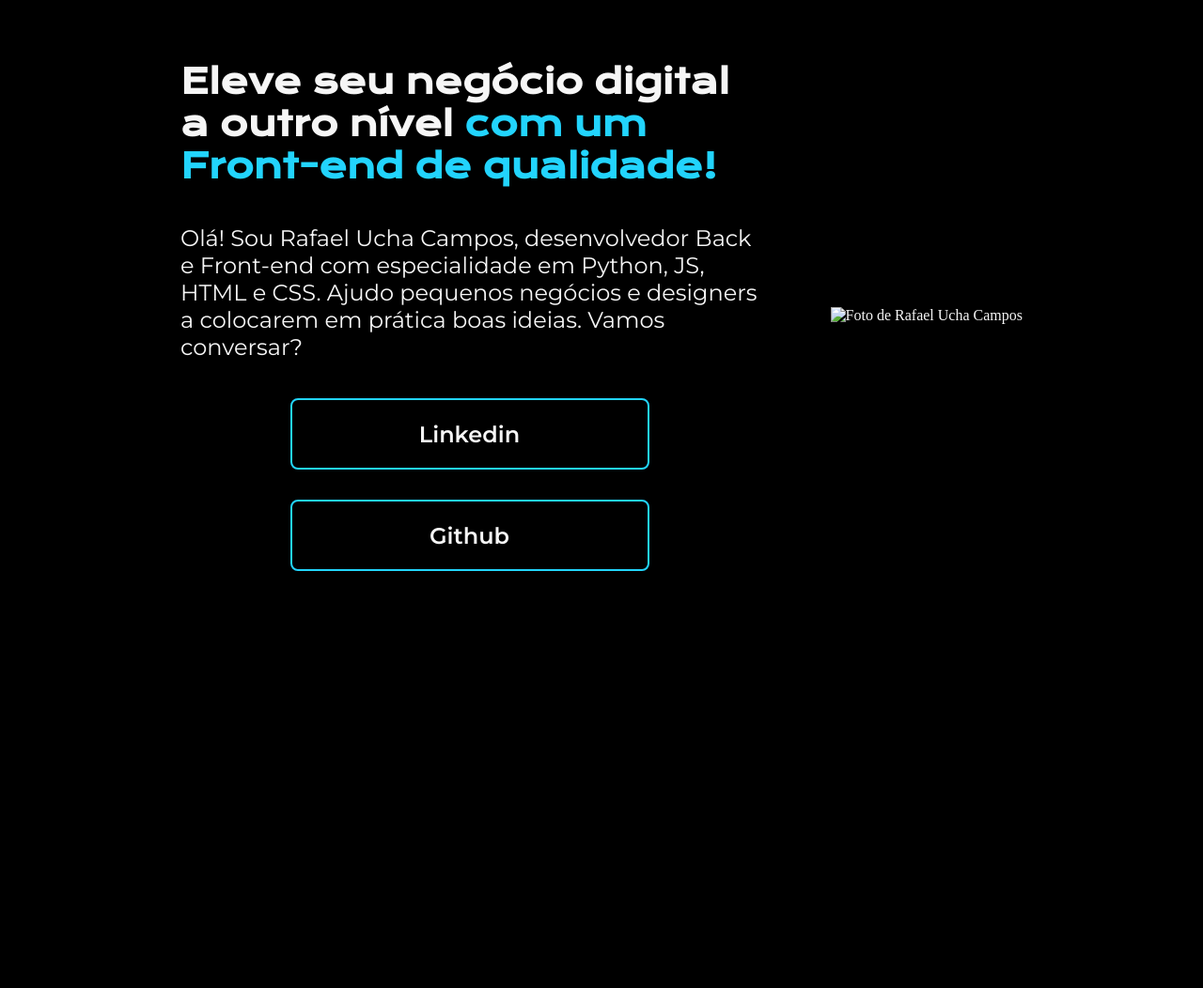
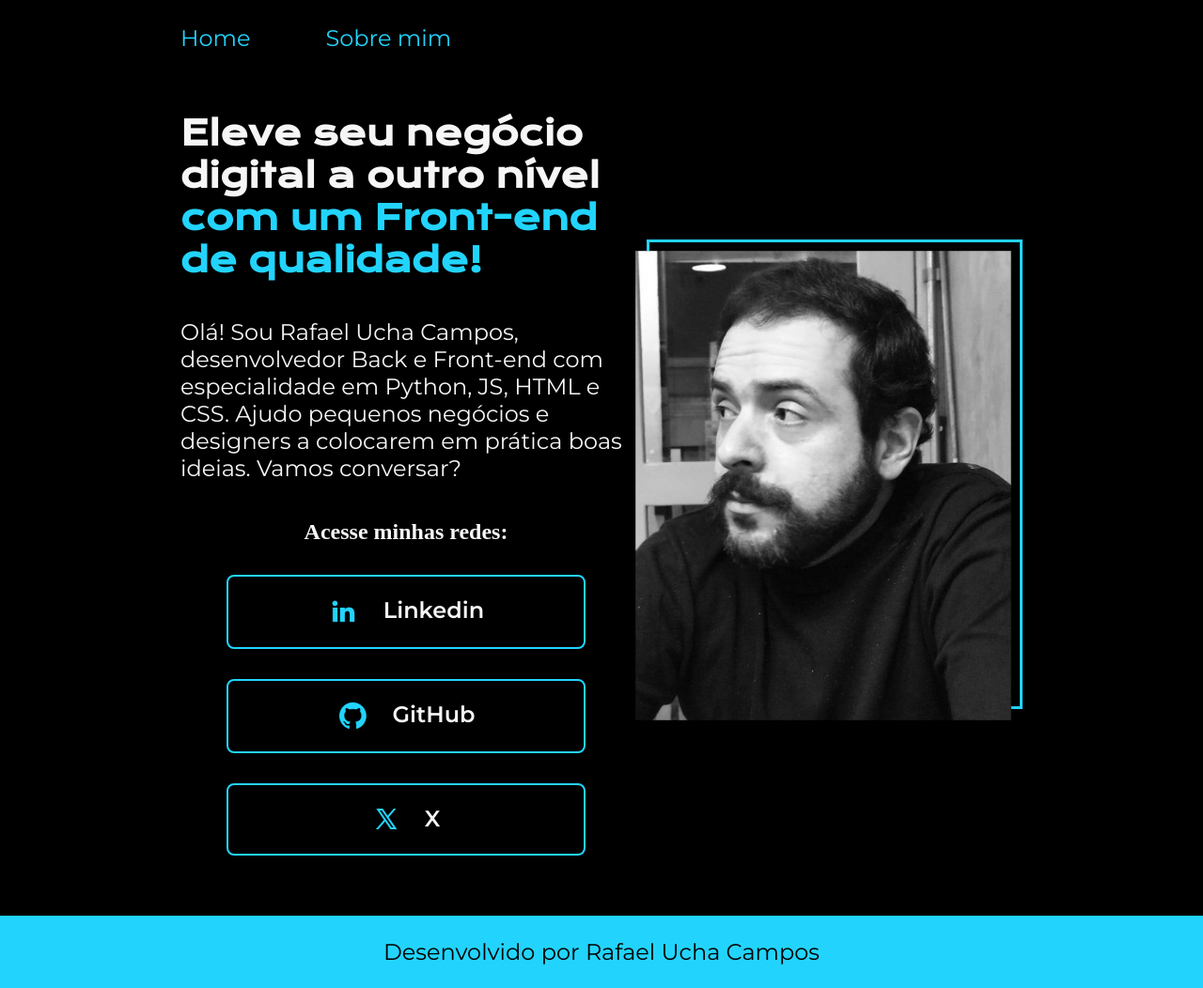
Before and after one commit to rafaeluchacampos/portfolio, a plain HTML site: page index.html in a window 1280 px wide. Shown: the whole page at 94% size. Before the commit the page ends 800 px from the top, so only its background shows below. Drawn offline with nearby package versions, Linux system fonts and the light colour scheme; files that its build step writes are made by us from their sources.

Commit message:
Update index.html

```diff
--- a/index.html
+++ b/index.html
@@ -5,26 +5,36 @@
     <meta charset="UTF-8">
     <meta name="viewport" content="width=device-width, initial-scale=1.0">
     <title>Portfolio</title>
-    <link rel="icon" type="icon/x-image" href="img/capivara.jpeg">
-    <link rel="stylesheet" href="style.css">
+    <link rel="icon" type="icon/x-image" href="assets/capivara.jpeg">
+    <link rel="stylesheet" href="./styles/style.css">
 </head>
 
 <body>
-    <header></header>
+    <header class="cabecalho">
+        <nav class="cabecalho__menu">
+            <a class="cabecalho__menu__links" href="index.html">Home</a>
+            <a class="cabecalho__menu__links" href="about.html">Sobre mim</a>
+        </nav>
+    </header>
     <main class="apresentacao">
         <section class="apresentacao__conteudo">
             <h1 class="apresentacao__conteudo__titulo">Eleve seu negócio digital a outro nível <strong class="titulo">com um Front-end de qualidade!</strong></h1>
             <p class="apresentacao__conteudo__texto">Olá! Sou Rafael Ucha Campos, desenvolvedor Back e Front-end com especialidade em Python, JS, HTML e CSS.
                 Ajudo pequenos negócios e designers a colocarem em prática boas ideias. Vamos conversar?</p>
             <div class="apresentacao__links">
-                <a class="apresentacao__links__botao" href="https://www.linkedin.com/in/rafael-ucha-campos-7b8891160/">Linkedin</a>
-                <a class="apresentacao__links__botao" href="https://github.com/rafaeluchacampos">Github</a>
+                <h2>Acesse minhas redes:</h2>
+                <a class="apresentacao__links__botao" href="https://www.linkedin.com/in/rafael-ucha-campos-7b8891160/">
+                    <img src="assets/linkedin.png">Linkedin</a>
+                <a class="apresentacao__links__botao" href="https://github.com/rafaeluchacampos">
+                    <img src="assets/github.png">GitHub</a>
+                <a class="apresentacao__links__botao" href="https://github.com/rafaeluchacampos">
+                    <img src="assets/twitter-novo.png">X</a>
             </div>
         </section>
-        <img src="img/profile_image.png" alt="Foto de Rafael Ucha Campos">
+        <img src="assets/profile_image.png" alt="Foto de Rafael Ucha Campos">
     </main>
-    <footer>
-
+    <footer class="rodape">
+        <p>Desenvolvido por Rafael Ucha Campos</p>
     </footer>
 </body>
 
```
